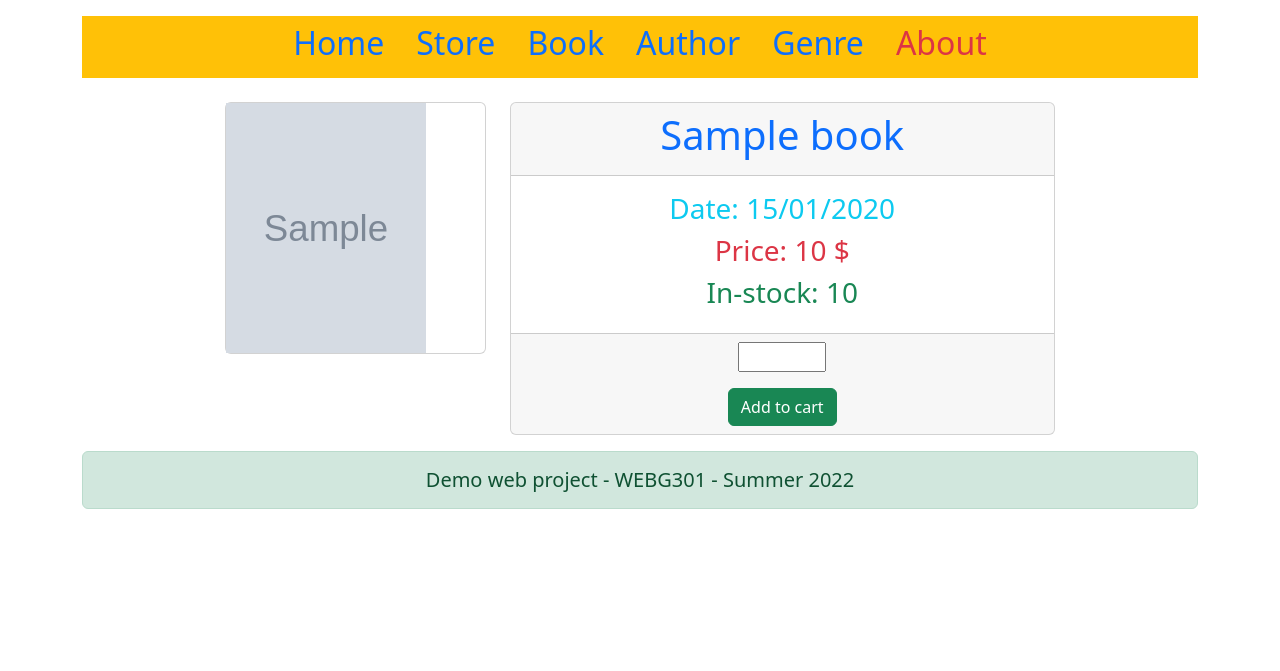
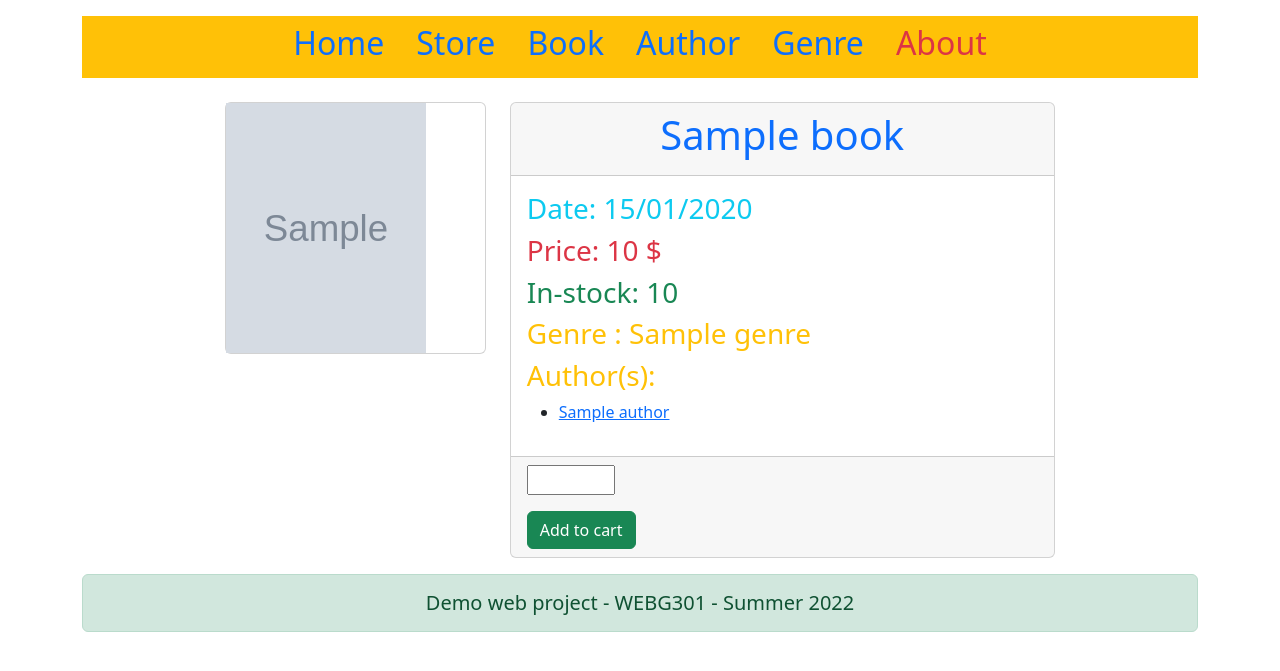
Before and after one commit to longndt/webg301-gch1004, a Symfony app: template bookstore/templates/book/detail.html.twig in a window 1280 px wide. Shown: the top 671 px of the page. Run offline with Twig, Linux system fonts and the light colour scheme; the template is opened without the code that fills it: most values are stand-ins (such as "Sample title", 1, 10 or a date in 2020); grey boxes marked "Sample" are stand-in pictures; some libraries are stand-ins or nearby versions.

Commit message:
bookstore

```diff
--- a/bookstore/src/Controller/AuthorController.php
+++ b/bookstore/src/Controller/AuthorController.php
@@ -86,7 +86,7 @@ class AuthorController extends AbstractController
             $form = $this->createForm(AuthorType::class,$author);
             $form->handleRequest($request);
             if ($form->isSubmitted() && $form->isValid()) {
-                $manager = $this->managerRegistry->getManager();
+                $manager = $this->getDoctrine()->getManager();
                 $manager->persist($author);
                 $manager->flush();
                 $this->addFlash('Info', 'Edit author succeed !');
--- a/bookstore/src/Controller/BookController.php
+++ b/bookstore/src/Controller/BookController.php
@@ -86,7 +86,7 @@ class BookController extends AbstractController
             $form = $this->createForm(BookType::class,$book);
             $form->handleRequest($request);
             if ($form->isSubmitted() && $form->isValid()) {
-                $manager = $this->managerRegistry->getManager();
+                $manager = $this->getDoctrine()->getManager();
                 $manager->persist($book);
                 $manager->flush();
                 $this->addFlash('Info', 'Edit book succeed !');
@@ -112,7 +112,4 @@ class BookController extends AbstractController
          'date' => $date
       ]);
    }
-
-   #[Route('/success', name: 'order_success')]
-   public function orderSuccess () {}
 }
--- a/bookstore/src/Form/BookType.php
+++ b/bookstore/src/Form/BookType.php
@@ -14,6 +14,7 @@ use Symfony\Component\OptionsResolver\OptionsResolver;
 use Symfony\Component\Form\Extension\Core\Type\TextType;
 use Symfony\Component\Form\Extension\Core\Type\IntegerType;
 use Symfony\Component\Form\Extension\Core\Type\MoneyType;
+use Symfony\Component\Form\Extension\Core\Type\NumberType;
 
 class BookType extends AbstractType
 {
@@ -53,7 +54,7 @@ class BookType extends AbstractType
             ->add('image', TextType::class,
             [
                 'required' => true,
-                'label' => 'Author image',
+                'label' => 'Book image',
                 'attr' => [
                     'maxlength' => 255
                 ]
@@ -74,7 +75,7 @@ class BookType extends AbstractType
                  'class' => Author::class,
                  'choice_label' => 'name',
                  'multiple' =>  true,
-                 'expanded' => false
+                 'expanded' => true
             ])
             //Notes:
             /*
--- a/bookstore/templates/base.html.twig
+++ b/bookstore/templates/base.html.twig
@@ -59,6 +59,18 @@
             </div>
         </div>
 
+        {% block flash %}
+        <div class="container col-md-5 text-center mt-3 mb-3">
+            {% for flash in app.session.flashBag.get('Warning') %}
+                 <p class="alert alert-danger">{{ flash }}</p>
+            {% endfor %}
+            {% for flash in app.session.flashBag.get('Info') %}
+                 <p class="alert alert-success">{{ flash }}</p>
+            {% endfor %}
+        </div>
+
+        {% endblock %}
+
         {% endblock %}
 
         {% block body %}{% endblock %}
--- a/bookstore/templates/book/cart.html.twig
+++ b/bookstore/templates/book/cart.html.twig
@@ -33,7 +33,7 @@
                   </table>
                </div>
                <div class="card-footer">
-                  <a class="btn btn-success" href="{{ path('order_success')}}"
+                  <a class="btn btn-success"
                   onclick="return confirm('Are you sure to order this book ?')";
                   >Confirm</a>
                </div>
--- a/bookstore/templates/book/detail.html.twig
+++ b/bookstore/templates/book/detail.html.twig
@@ -1,7 +1,7 @@
 {% extends "base.html.twig" %}
 
 {% block body %}
-<div class="container col-md-8 text-center mt-3">
+<div class="container col-md-8 mt-3">
    <div class="row">
       <div class="col-md-4">
          <div class="card">
@@ -11,13 +11,32 @@
       <div class="col-md-8">
          <div class="card">
             <div class="card-header">
-               <h1 class="text text-primary">{{ book.title }} </h1>
+               <h1 class="text text-primary text-center">{{ book.title }} </h1>
             </div>
             {% if book.quantity >= 1 %}
                <div class="card-body">
                   <h3 class="text text-info">Date: {{ book.date | date ('d/m/Y') }} </h3>
                   <h3 class="text text-danger">Price: {{ book.price }} $ </h3>
                   <h3 class="text text-success">In-stock: {{ book.quantity }} </h3>
+                  <h3 class="text text-warning">Genre :
+                     {% if book.genre != null %}
+                        {{ book.genre.name }}
+                     {% else %}
+                        N/A
+                     {% endif %}
+                  </h3>
+                  <h3 class="text text-warning">Author(s): </h3>
+                  {% if book.authors != null %}
+                       <ul>
+                        {% for author in book.authors %}
+                           <li>
+                              <a href="{{ path('author_detail', {'id': author.id })}}">
+                                 {{ author.name }}
+                              </a>
+                           </li>
+                        {% endfor %}
+                     </ul>
+                  {% endif %}
                </div>
                <div class="card-footer">
                   <form action="{{ path('add_to_cart') }}" method="post">
@@ -32,7 +51,25 @@
                <div class="card-body">
                   <h3 class="text text-info">Date: {{ book.date | date ('d/m/Y') }} </h3>
                   <h3 class="text text-danger">Price: {{ book.price }} $ </h3>
-                  <h3 class="text text-success"> Out of stock </h3>
+                  <h3 class="text text-warning">Genre:
+                     {% if book.genre != null %}
+                        {{ book.genre.name }}
+                     {% else %}
+                        N/A
+                     {% endif %}
+                  </h3>
+                  <h3 class="text text-warning">Author(s): </h3>
+                  {% if book.authors != null %}
+                       <ul>
+                        {% for author in book.authors %}
+                           <li>
+                              <a href="{{ path('author_detail', {'id': author.id })}}">
+                                 {{ author.name }}
+                              </a>
+                           </li>
+                        {% endfor %}
+                     </ul>
+                  {% endif %}
                </div>
             {% endif %}
          </div>
```
Also changed, not shown: bookstore/migrations/Version20220803054329.php (added, +37 -0 lines), bookstore/src/Entity/Author.php (+5 -2 lines), bookstore/src/Entity/Book.php (+2 -5 lines), bookstore/templates/author/detail.html.twig (+10 -1 lines), bookstore/templates/genre/detail.html.twig (+11 -1 lines), bookstore/src/Repository/AuthorRepository.php (line endings or trailing spaces).
